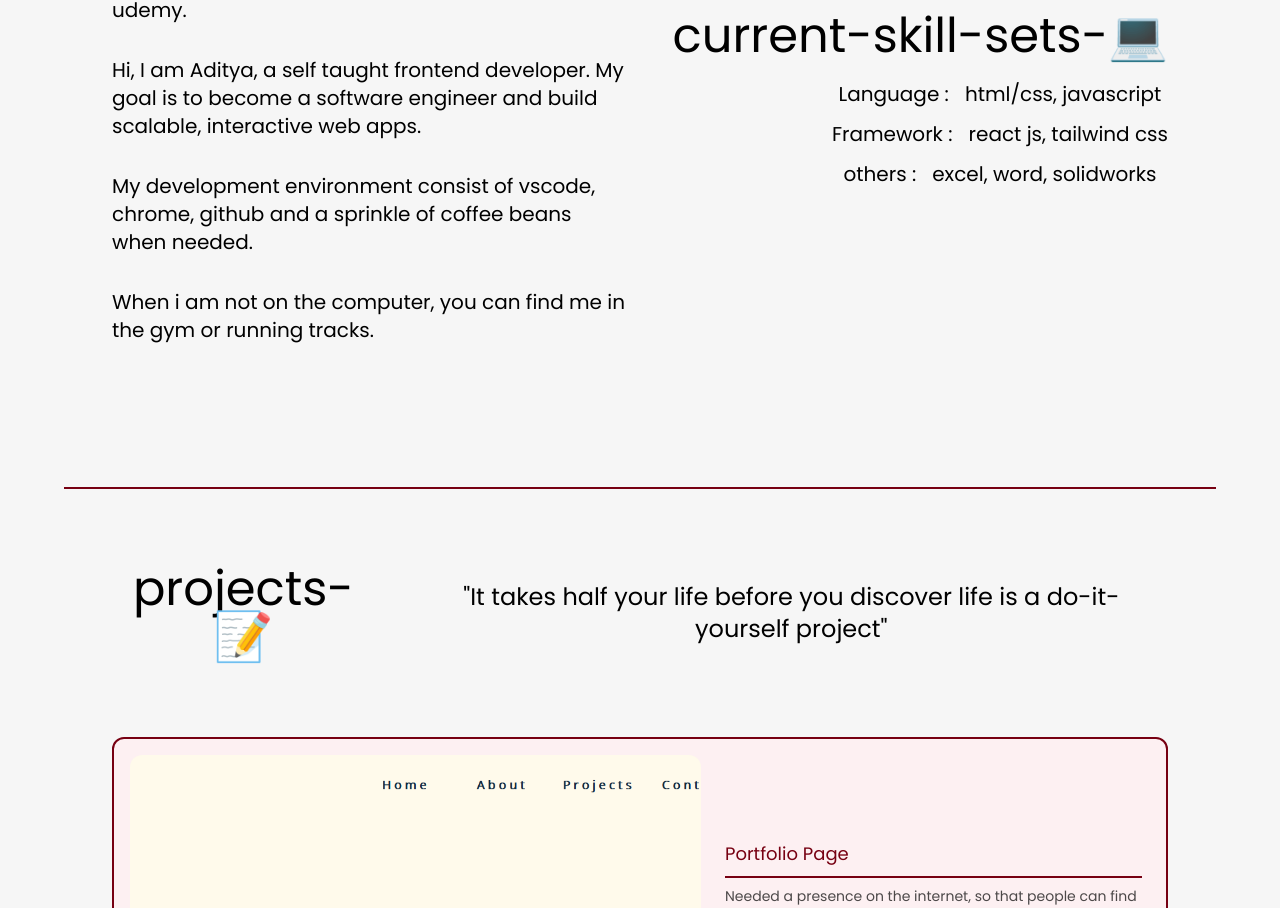
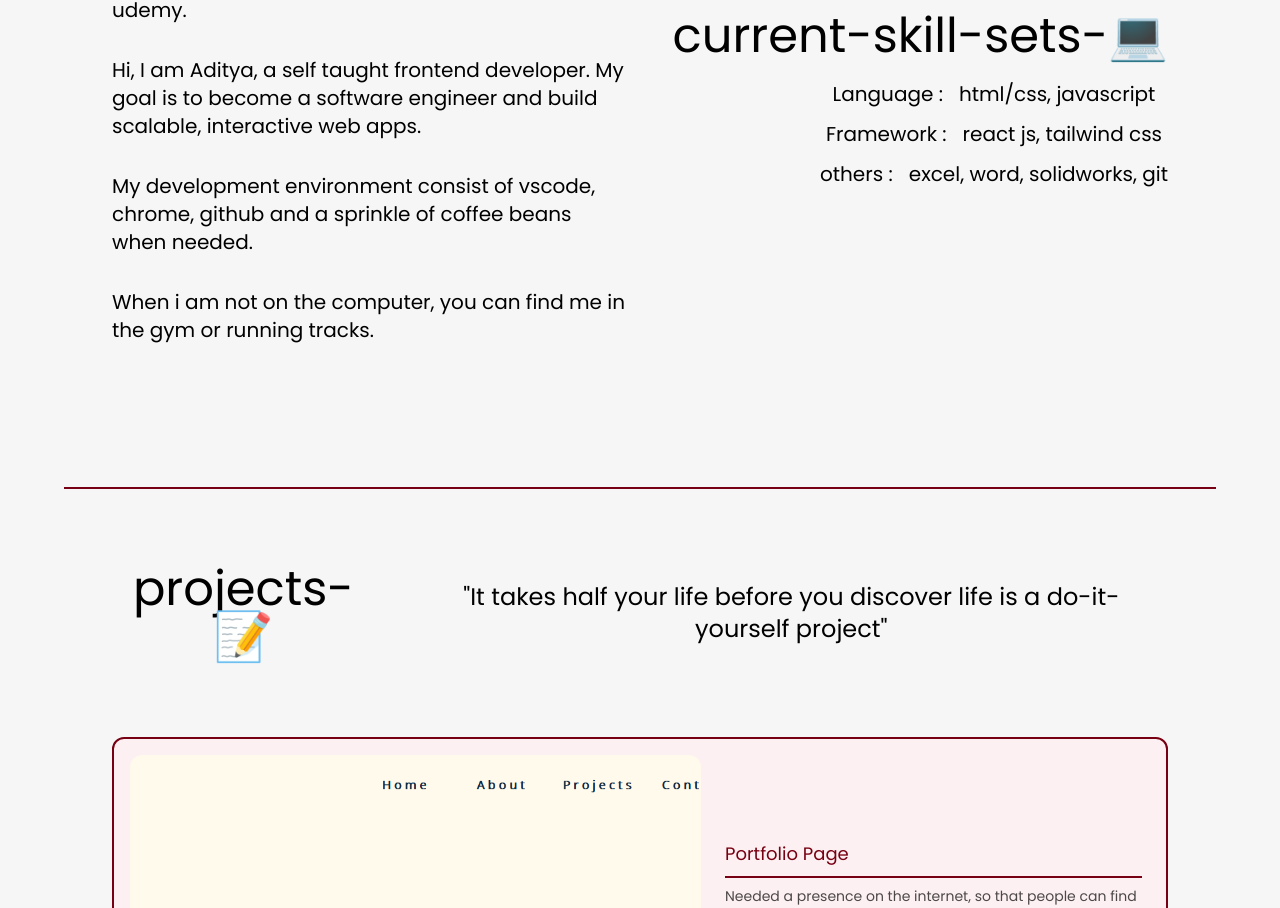
Before and after one commit to iamadityamall/personal-portfolio, a React (Create React App) app: page / in a window 1280 px wide. Shown: the part 1161-2069 px from the top of the page. Built offline with nearby package versions, Linux system fonts and the light colour scheme.

Commit message:
update about section

```diff
--- a/src/aboutData.js
+++ b/src/aboutData.js
@@ -26,7 +26,7 @@ const skillsData = [
   {
     id: 3,
     title: "others",
-    info: "excel, word, solidworks",
+    info: "excel, word, solidworks, git",
   },
 ];
 
```
